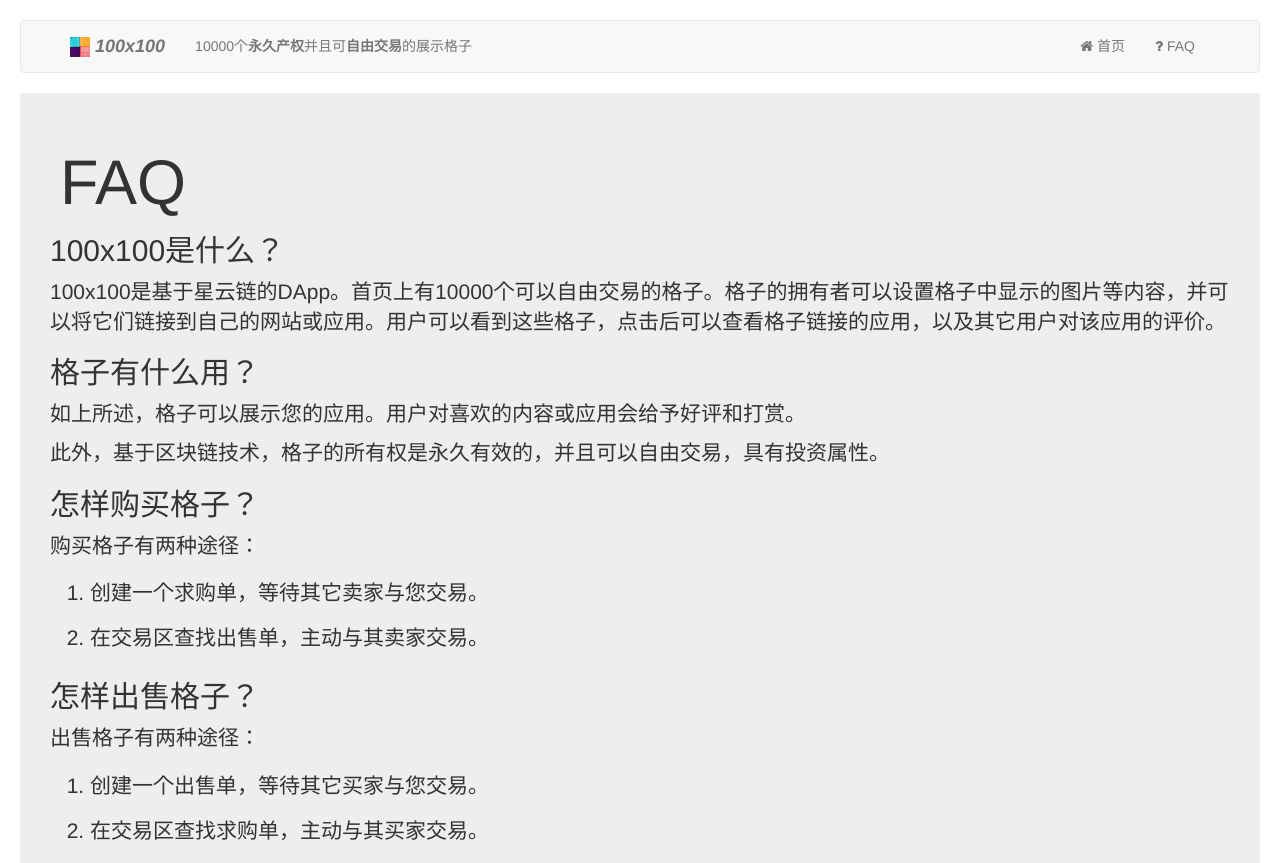
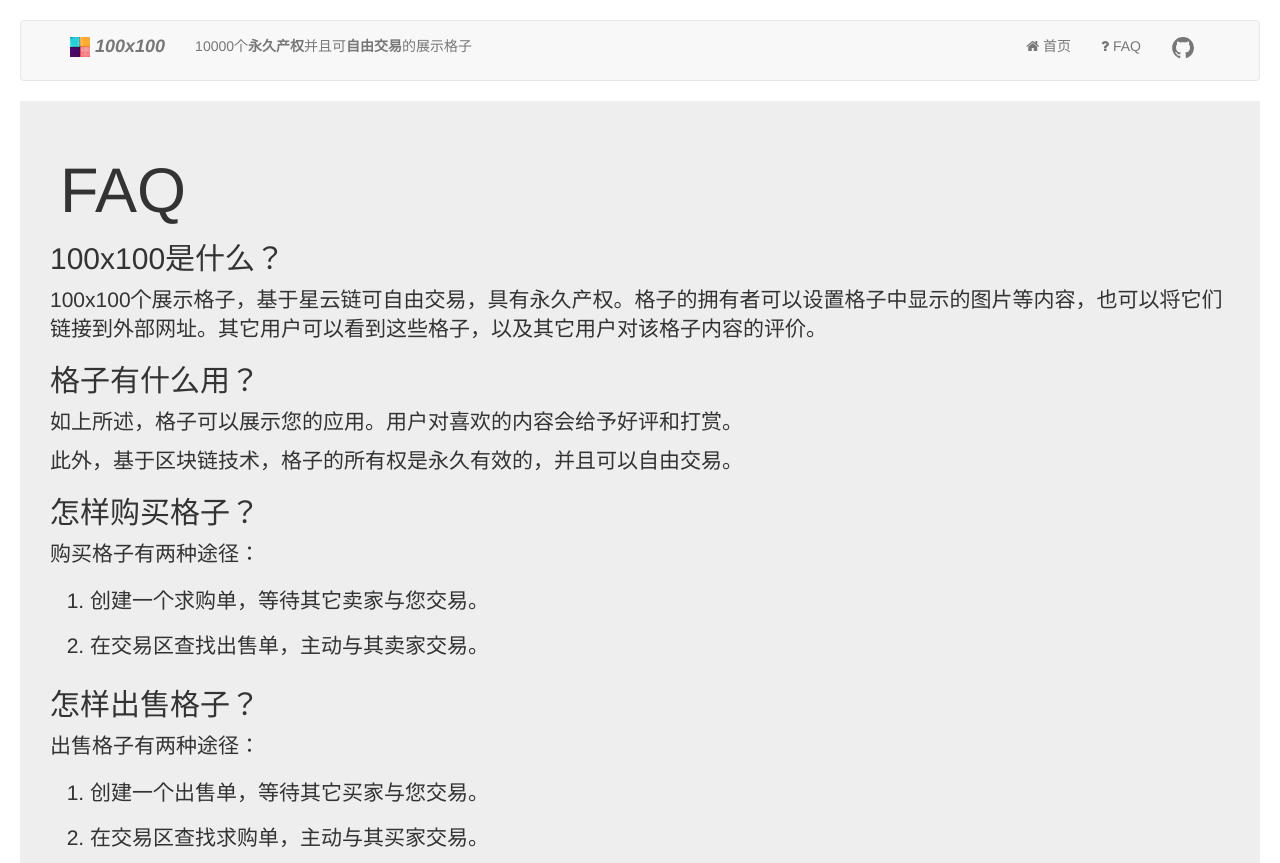
Before and after one commit to renorzr/blocks, a plain HTML site: page web/index.html at #/faq in a window 1280 px wide. Shown: the top 863 px of the page. Drawn offline with Linux system fonts and the light colour scheme; files whose address does not match are found by name.

Commit message:
fix reject tx

```diff
--- a/web/index.html
+++ b/web/index.html
@@ -36,6 +36,18 @@
       <ul class="nav navbar-nav navbar-right">
         <li><a href="#home"><i class="fa fa-home"></i> 首页</a></li>
         <li><a href="#faq"><i class="fa fa-question"></i> FAQ</a></li>
+        <li>
+          <a href="https://github.com/renorzr/blocks" target="_blank" class="mdui-btn mdui-btn-icon mdui-ripple mdui-ripple-white" mdui-tooltip="{content: '查看 Github'}">
+            <svg version="1.1" id="Layer_1" xmlns="http://www.w3.org/2000/svg" xmlns:xlink="http://www.w3.org/1999/xlink" x="0px" y="0px" viewBox="0 0 36 36" enable-background="new 0 0 36 36" xml:space="preserve" class="mdui-icon" style="width: 24px;height:24px;">
+              <path fill-rule="evenodd" clip-rule="evenodd" fill="#777" d="M18,1.4C9,1.4,1.7,8.7,1.7,17.7c0,7.2,4.7,13.3,11.1,15.5
+	c0.8,0.1,1.1-0.4,1.1-0.8c0-0.4,0-1.4,0-2.8c-4.5,1-5.5-2.2-5.5-2.2c-0.7-1.9-1.8-2.4-1.8-2.4c-1.5-1,0.1-1,0.1-1
+	c1.6,0.1,2.5,1.7,2.5,1.7c1.5,2.5,3.8,1.8,4.7,1.4c0.1-1.1,0.6-1.8,1-2.2c-3.6-0.4-7.4-1.8-7.4-8.1c0-1.8,0.6-3.2,1.7-4.4
+	c-0.2-0.4-0.7-2.1,0.2-4.3c0,0,1.4-0.4,4.5,1.7c1.3-0.4,2.7-0.5,4.1-0.5c1.4,0,2.8,0.2,4.1,0.5c3.1-2.1,4.5-1.7,4.5-1.7
+	c0.9,2.2,0.3,3.9,0.2,4.3c1,1.1,1.7,2.6,1.7,4.4c0,6.3-3.8,7.6-7.4,8c0.6,0.5,1.1,1.5,1.1,3c0,2.2,0,3.9,0,4.5
+	c0,0.4,0.3,0.9,1.1,0.8c6.5-2.2,11.1-8.3,11.1-15.5C34.3,8.7,27,1.4,18,1.4z"></path>
+            </svg>
+          </a>
+        </li>
       </ul>
     </div>
   </nav>
--- a/web/js/app.js
+++ b/web/js/app.js
@@ -751,9 +751,11 @@ function getPos(ele){
 function txCallback(scope) {
     return function (data) {
         console.log('tx callback', data);
-        $('.modal').modal('hide');
-        scope.$apply(function () {scope.txhash = data.txhash});
-        $('#txModal').modal();
+        if (data.txhash) {
+            $('.modal').modal('hide');
+            scope.$apply(function () {scope.txhash = data.txhash});
+            $('#txModal').modal();
+        }
     }
 }
 
--- a/web/pages/faq.html
+++ b/web/pages/faq.html
@@ -2,10 +2,10 @@
 	<h1>FAQ</h1>
 
     <h2>100x100是什么？</h2>
-	<p>100x100是基于星云链的DApp。首页上有10000个可以自由交易的格子。格子的拥有者可以设置格子中显示的图片等内容，并可以将它们链接到自己的网站或应用。用户可以看到这些格子，点击后可以查看格子链接的应用，以及其它用户对该应用的评价。</p>
+	<p>100x100个展示格子，基于星云链可自由交易，具有永久产权。格子的拥有者可以设置格子中显示的图片等内容，也可以将它们链接到外部网址。其它用户可以看到这些格子，以及其它用户对该格子内容的评价。</p>
     <h2>格子有什么用？</h2>
-    <p>如上所述，格子可以展示您的应用。用户对喜欢的内容或应用会给予好评和打赏。</p>
-    <p>此外，基于区块链技术，格子的所有权是永久有效的，并且可以自由交易，具有投资属性。</p>
+    <p>如上所述，格子可以展示您的应用。用户对喜欢的内容会给予好评和打赏。</p>
+    <p>此外，基于区块链技术，格子的所有权是永久有效的，并且可以自由交易。</p>
     <h2>怎样购买格子？</h2>
 	<p>购买格子有两种途径：</p>
     <ol>
@@ -44,9 +44,16 @@
       <li>
         分区管理：
         <ol>
+          <li>点击“区域选择”选择目前已存在的区域（初始只有&lt;主区&gt;）</li>
+          <li>点击分配格子，并选中要分配到其它区域的格子</li>
+          <li>“分配选中的格子到其它区域”并选择模板区域（或&lt;新建区域&gt;并输入新区域名）</li>
+          <li>在弹出的钱包插件中提交交易</li>
+          <li>交易成功后刷新页面</li>
         </ol>
       </li>
     </ul>
+    <h2>一个格子多少钱？</h2>
+    <p>格子完全由市场自由定价。具体为出售方或求购方在挂单时定义格子的单价，对手方如认可价格，即可对挂单发起交易。</p>
     <h2>交易有手续费吗？</h2>
     <p>每笔交易收取 3%（最低 0.1 NAS）的手续费。<p>
     <p>创建求购单或出售单的一方不承担手续费，主动对交易单发起交易的一方承担相应的手续费。</p>
```
Also changed, not shown: 5 other files.
